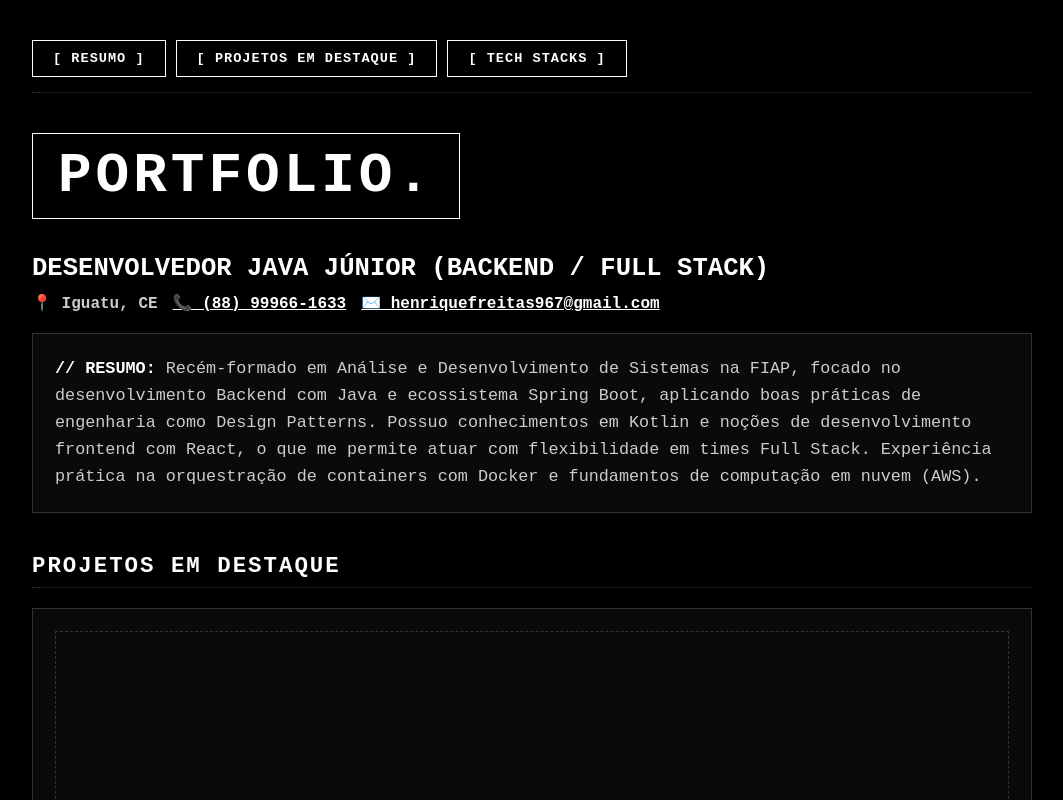
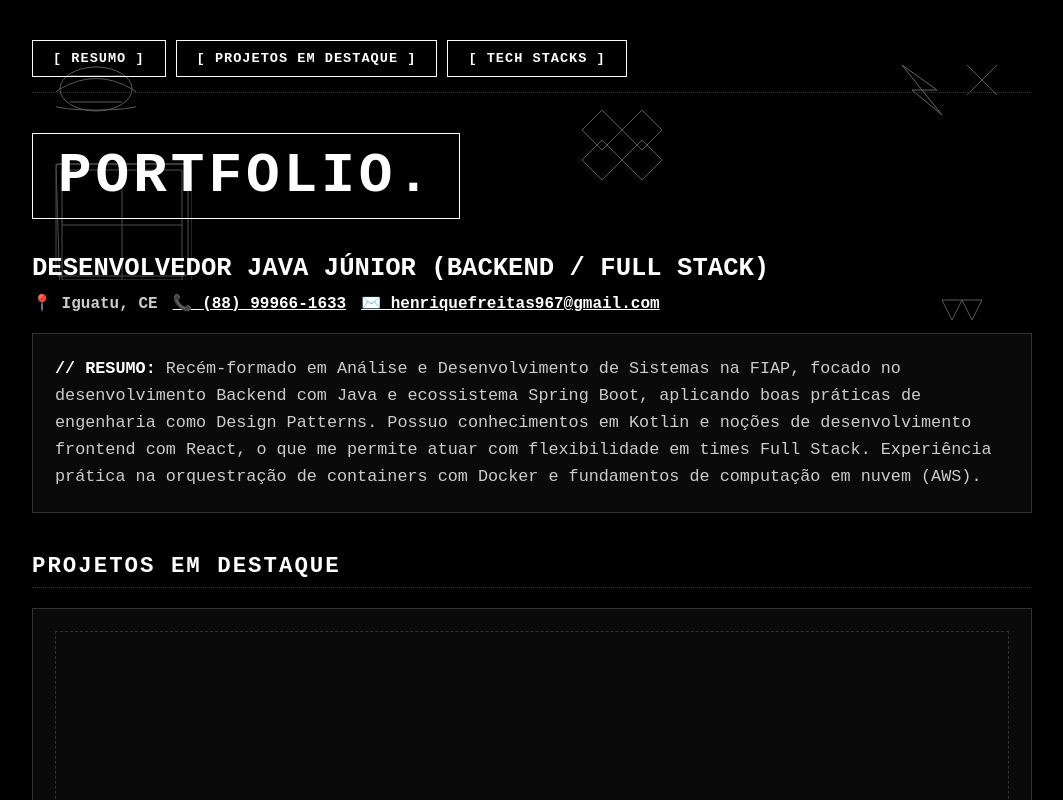
Before and after one commit to HenriqueFreitas03/curriculo, a React (Vite) app: page / in a window 1280 px wide. Shown: the top 800 px of the page, without its empty margins (108-1171 px from the left). Built offline with nearby package versions, Linux system fonts and the light colour scheme.

Commit message:
Add Decorations component for background visuals; update App layout and styles

```diff
--- a/src/App.jsx
+++ b/src/App.jsx
@@ -1,12 +1,15 @@
 import { useState } from 'react';
 import { dados } from './data/curriculo';
 import ProjectModal from './components/ProjectModal';
+import Decorations from './components/Decorations';
 
 export default function App() {
   const [projetoSelecionado, setProjetoSelecionado] = useState(null);
 
   return (
     <div className="container">
+
+      <Decorations />
 
       {/* NAVEGAÇÃO RÁPIDA */}
       <nav>
--- /dev/null
+++ b/src/components/Decorations.jsx
@@ -0,0 +1,101 @@
+const Dec = ({ viewBox, w, h, top, left, opacity = 0.35, children }) => (
+  <div className="dec" style={{ top, left, width: w, height: h, opacity }}>
+    <svg viewBox={viewBox} stroke="white" strokeWidth="1" fill="none">
+      {children}
+    </svg>
+  </div>
+);
+
+export default function Decorations() {
+  return (
+    <div className="decorations">
+      <Dec viewBox="0 0 80 50" w={80} h={50} top="24px" left="24px">
+        <ellipse cx="40" cy="25" rx="36" ry="22" />
+        <path d="M4 25 Q40 4 76 25 T40 46 T4 25" />
+        <line x1="14" y1="12" x2="66" y2="12" />
+        <line x1="14" y1="38" x2="66" y2="38" />
+      </Dec>
+
+      <Dec viewBox="0 0 140 120" w={140} h={120} top="120px" left="20px" opacity={0.3}>
+        <rect x="4" y="4" width="132" height="112" rx="4" />
+        <path d="M4 4 L136 4 L140 8 L140 132 L8 136 Z" />
+        <line x1="10" y1="10" x2="130" y2="10" />
+        <line x1="10" y1="65" x2="130" y2="65" />
+        <line x1="10" y1="120" x2="130" y2="120" />
+        <line x1="10" y1="10" x2="10" y2="120" />
+        <line x1="70" y1="10" x2="70" y2="120" />
+        <line x1="130" y1="10" x2="130" y2="120" />
+      </Dec>
+
+      <Dec viewBox="0 0 120 100" w={120} h={100} top="60px" left="520px" opacity={0.35}>
+        <path d="M30 30 L50 10 L70 30 L50 50 Z" />
+        <path d="M70 30 L90 10 L110 30 L90 50 Z" />
+        <path d="M30 60 L50 40 L70 60 L50 80 Z" />
+        <path d="M70 60 L90 40 L110 60 L90 80 Z" />
+      </Dec>
+
+      <Dec viewBox="0 0 60 60" w={60} h={60} top="20px" left="860px" opacity={0.4}>
+        <path d="M10 5 L45 30 L20 30 L50 55 Z" />
+      </Dec>
+
+      <Dec viewBox="0 0 40 40" w={40} h={40} top="20px" left="930px" opacity={0.35}>
+        <line x1="5" y1="5" x2="35" y2="35" />
+        <line x1="35" y1="5" x2="5" y2="35" />
+      </Dec>
+
+      <Dec viewBox="0 0 60 140" w={60} h={140} top="250px" left="900px" opacity={0.35}>
+        <path d="M10 10 L30 10 L20 30 Z" />
+        <path d="M10 50 L30 50 L20 70 Z" />
+        <path d="M10 90 L30 90 L20 110 Z" />
+        <path d="M10 130 L30 130 L20 110 Z" />
+        <path d="M30 10 L50 10 L40 30 Z" />
+        <path d="M30 50 L50 50 L40 70 Z" />
+        <path d="M30 90 L50 90 L40 110 Z" />
+        <path d="M30 130 L50 130 L40 110 Z" />
+      </Dec>
+
+      <Dec viewBox="0 0 60 80" w={60} h={80} top="650px" left="900px" opacity={0.35}>
+        <path d="M5 75 L65 15" />
+        <path d="M5 65 L65 5" />
+        <path d="M5 55 L65 -5" />
+      </Dec>
+
+      <Dec viewBox="0 0 140 40" w={140} h={40} top="880px" left="820px" opacity={0.4}>
+        <rect x="10" y="5" width="120" height="4" />
+        <rect x="10" y="15" width="80" height="4" />
+        <rect x="10" y="25" width="40" height="4" />
+        <text x="100" y="36" fontSize="10" fontFamily="monospace" fill="white">EST. 2100</text>
+      </Dec>
+
+      <Dec viewBox="0 0 100 40" w={100} h={40} top="860px" left="20px" opacity={0.35}>
+        <path d="M0 30 Q25 5 50 30 T100 30" />
+      </Dec>
+
+      {[
+        { t: '12%', l: '8%' },
+        { t: '34%', l: '45%' },
+        { t: '67%', l: '22%' },
+        { t: '89%', l: '78%' },
+        { t: '15%', l: '92%' },
+        { t: '56%', l: '60%' },
+        { t: '78%', l: '33%' },
+        { t: '42%', l: '88%' },
+      ].map((p, i) => (
+        <div
+          key={i}
+          className="dec star"
+          style={{
+            position: 'absolute',
+            width: '3px',
+            height: '3px',
+            background: 'white',
+            borderRadius: '50%',
+            opacity: 0.25 + (i % 3) * 0.1,
+            top: p.t,
+            left: p.l,
+          }}
+        />
+      ))}
+    </div>
+  );
+}
--- a/src/index.css
+++ b/src/index.css
@@ -22,6 +22,33 @@ body {
 .container {
   max-width: 1000px;
   margin: 0 auto;
+  position: relative;
+}
+
+/* Decorações geométricas de fundo */
+.decorations {
+  position: absolute;
+  inset: 0;
+  z-index: 0;
+  pointer-events: none;
+  overflow: hidden;
+}
+
+.dec {
+  position: absolute;
+  z-index: 0;
+}
+
+.dec svg {
+  width: 100%;
+  height: 100%;
+  display: block;
+}
+
+/* Garante que o conteúdo fique acima das decorações */
+.container > *:not(.decorations) {
+  position: relative;
+  z-index: 1;
 }
 
 section[id],
```
